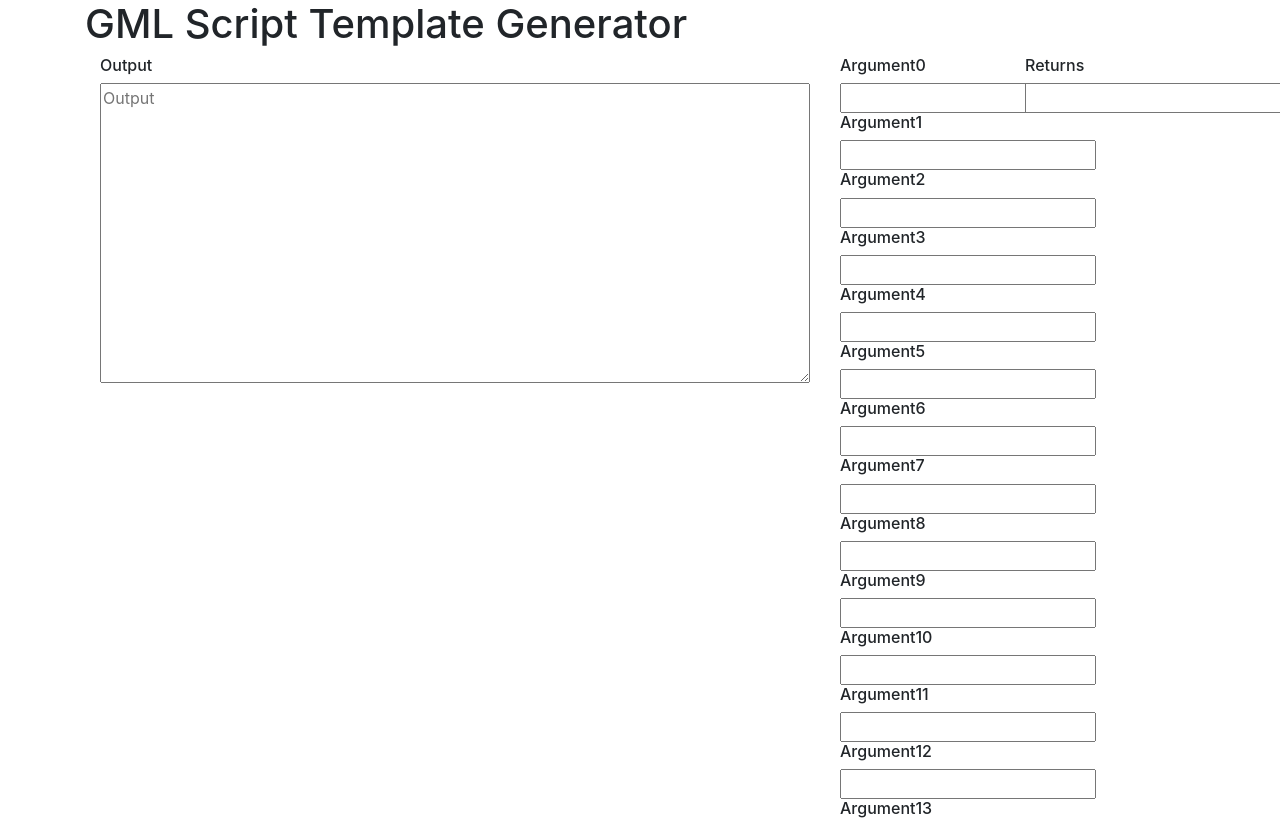
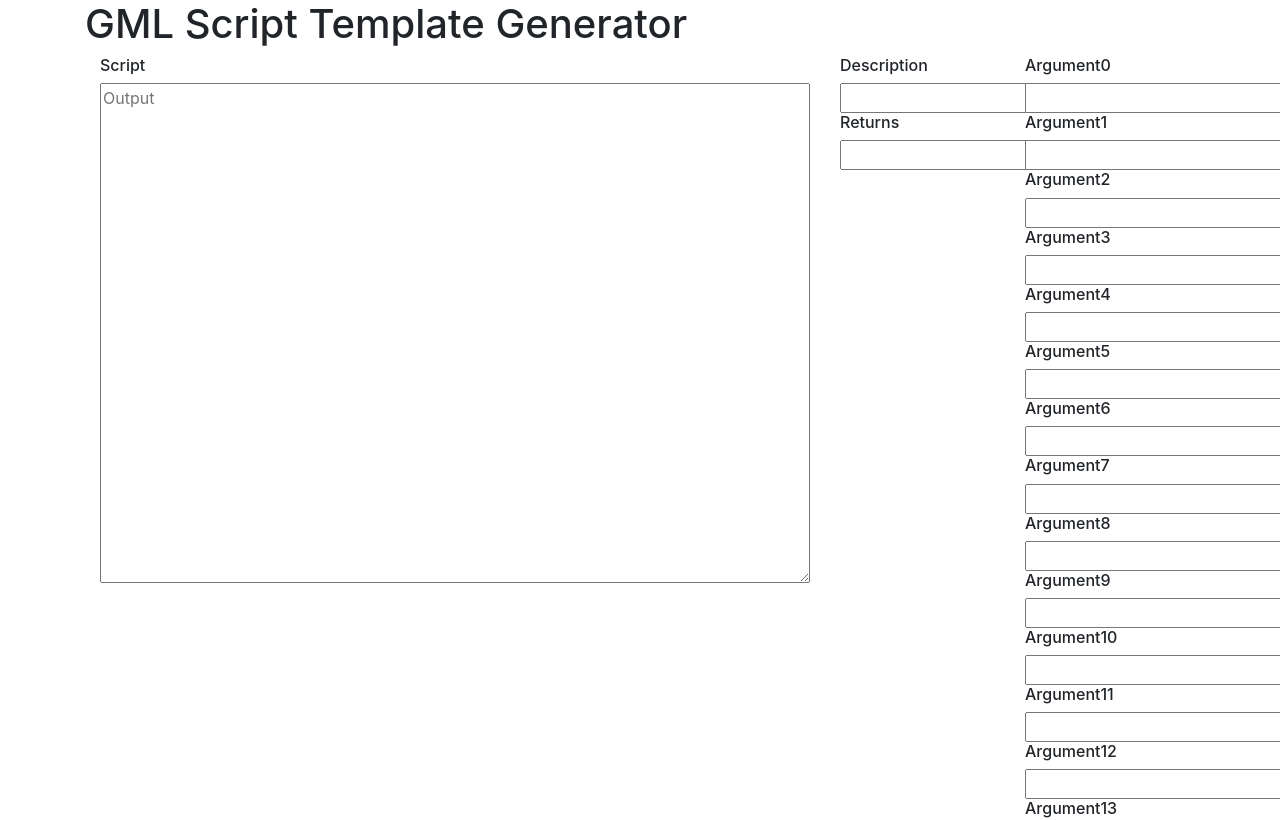
Before and after one commit to mstop4/gml-script-wizard, a React app: page / in a window 1280 px wide. Shown: the top 820 px of the page. Built offline with nearby package versions, Linux system fonts and the light colour scheme.

Commit message:
added DescriptionField

```diff
--- a/src/index.html
+++ b/src/index.html
@@ -4,7 +4,7 @@
   <head>
     <meta charset="utf-8">
     <link rel="stylesheet" href="https://maxcdn.bootstrapcdn.com/bootstrap/4.0.0-beta.2/css/bootstrap.min.css">
-    <title>Hello World</title>
+    <title>GML Script Template Generator</title>
   </head>
 
   <body>
--- a/src/js/components/App.js
+++ b/src/js/components/App.js
@@ -2,6 +2,7 @@ import React, { Component } from 'react'
 import OutputBox from './OutputBox'
 import ArgumentField from './ArgumentField'
 import ReturnField from './ReturnField'
+import DescriptionField from './DescriptionField';
 
 class App extends Component {
 
@@ -9,7 +10,8 @@ class App extends Component {
     super()
 
     this.state = {
-      argumentPrefix: '_',
+      localVarPrefix: '_',
+      description: '',
       outputValue: '',
       arguments: ['', '', '', '',
                   '', '', '', '',
@@ -20,6 +22,7 @@ class App extends Component {
 
     this.handleArgumentChange = this.handleArgumentChange.bind(this)
     this.handleReturnChange = this.handleReturnChange.bind(this)
+    this.handleDescriptionChange = this.handleDescriptionChange.bind(this)
     this.updateOutput = this.updateOutput.bind(this)
   }
 
@@ -27,6 +30,13 @@ class App extends Component {
     // Make a copy of old state and change relevant values
     let newState = this.state
     newState.arguments[id] = newArg
+    this.updateOutput(newState)
+  }
+
+  handleDescriptionChange(event) {
+    // Make a copy of old state and change relevant values
+    let newState = this.state
+    newState.description = event.target.value
     this.updateOutput(newState)
   }
 
@@ -42,17 +52,20 @@ class App extends Component {
 
     // Create script JSDoc header
 
+    // Description (@desc)
+    if (newState.description !== '')
+      newOutput += '/// @description ' + newState.description + '\n'
+
     // Arguments (@param)
     for (let i = 0; i < 16; i++) {
-      if (this.state.arguments[i] !== '') {
-        newOutput += '/// @param ' + this.state.arguments[i] + '\n'
+      if (newState.arguments[i] !== '') {
+        newOutput += '/// @param ' + newState.arguments[i] + '\n'
       }
     }
 
     // Return (@returns)
-    if (this.state.returnValue !== '') {
-      newOutput += '///\n'
-      newOutput += '/// @returns ' + this.state.returnValue + '\n'
+    if (newState.returnValue !== '') {
+      newOutput += '/// @returns ' + newState.returnValue + '\n'
     }
 
     newOutput += '\n'
@@ -61,16 +74,21 @@ class App extends Component {
 
     // Arguments
     for (let i = 0; i < 16; i++) {
-      if (this.state.arguments[i] !== '') {
-        newOutput += 'var ' + this.state.argumentPrefix + this.state.arguments[i] + '= argument[' + i + '];\n'
+      if (newState.arguments[i] !== '') {
+        newOutput += 'var ' + newState.localVarPrefix + newState.arguments[i] + ' = argument[' + i + '];\n'
       }
+    }
+
+    // Other local variables
+    if (newState.returnValue !== '') {
+      newOutput += '\nvar ' + newState.localVarPrefix + newState.returnValue + ';\n'
     }
 
     newOutput += '\n/*\n* Your code goes here...\n*/\n'
 
     // Return
-    if (this.state.returnValue !== '') {
-      newOutput += 'return ' + this.state.returnValue + ';'
+    if (newState.returnValue !== '') {
+      newOutput += '\nreturn ' + newState.localVarPrefix + newState.returnValue + ';'
     }
 
     newState.outputValue = newOutput
@@ -88,7 +106,7 @@ class App extends Component {
     }
 
     return (
-      <div class='container'>
+      <div className='container'>
         <div className='row'>
           <h1>GML Script Template Generator</h1>
         </div>
@@ -100,13 +118,17 @@ class App extends Component {
           <div className='field-container col-md-4'>
             <div className='row'>
               <div className='col-md-6'>
-                {argBoxes}
-              </div>
-              <div className='col-md-6'>
+                <DescriptionField
+                  value={this.state.description}
+                  onChange={this.handleDescriptionChange}
+                />
                 <ReturnField
                   value={this.state.returnValue}
                   onChange={this.handleReturnChange}
-                  />
+                />
+              </div>
+              <div className='col-md-6'>
+                {argBoxes}
               </div>
             </div>
           </div>
--- /dev/null
+++ b/src/js/components/DescriptionField.js
@@ -0,0 +1,22 @@
+import React, { Component } from 'react'
+import '../../styles/fields.css'
+
+class DescriptionField extends Component {
+
+  constructor(props) {
+    super(props)
+  }
+
+  render() {
+    return (
+      <div className='description-field'>
+        <h2>Description</h2>
+        <input type='text'
+               value={this.props.value}
+               onChange={this.props.onChange}></input>
+      </div>
+    )
+  }
+}
+
+export default DescriptionField
--- a/src/js/components/OutputBox.js
+++ b/src/js/components/OutputBox.js
@@ -9,7 +9,7 @@ class OutputBox extends Component {
   render() {
     return (
       <div className='output-box'>
-        <h2>Output</h2>
+        <h2>Script</h2>
         <textarea readOnly
                   placeholder='Output'
                   value={this.props.value}>
--- a/src/styles/fields.css
+++ b/src/styles/fields.css
@@ -4,5 +4,5 @@ h2 {
 
 textarea {
   width: 100%;
-  height: 300px;
+  height: 500px;
 }
```
Also changed, not shown: 1 other file (tests, documents, lock files or other folders).
